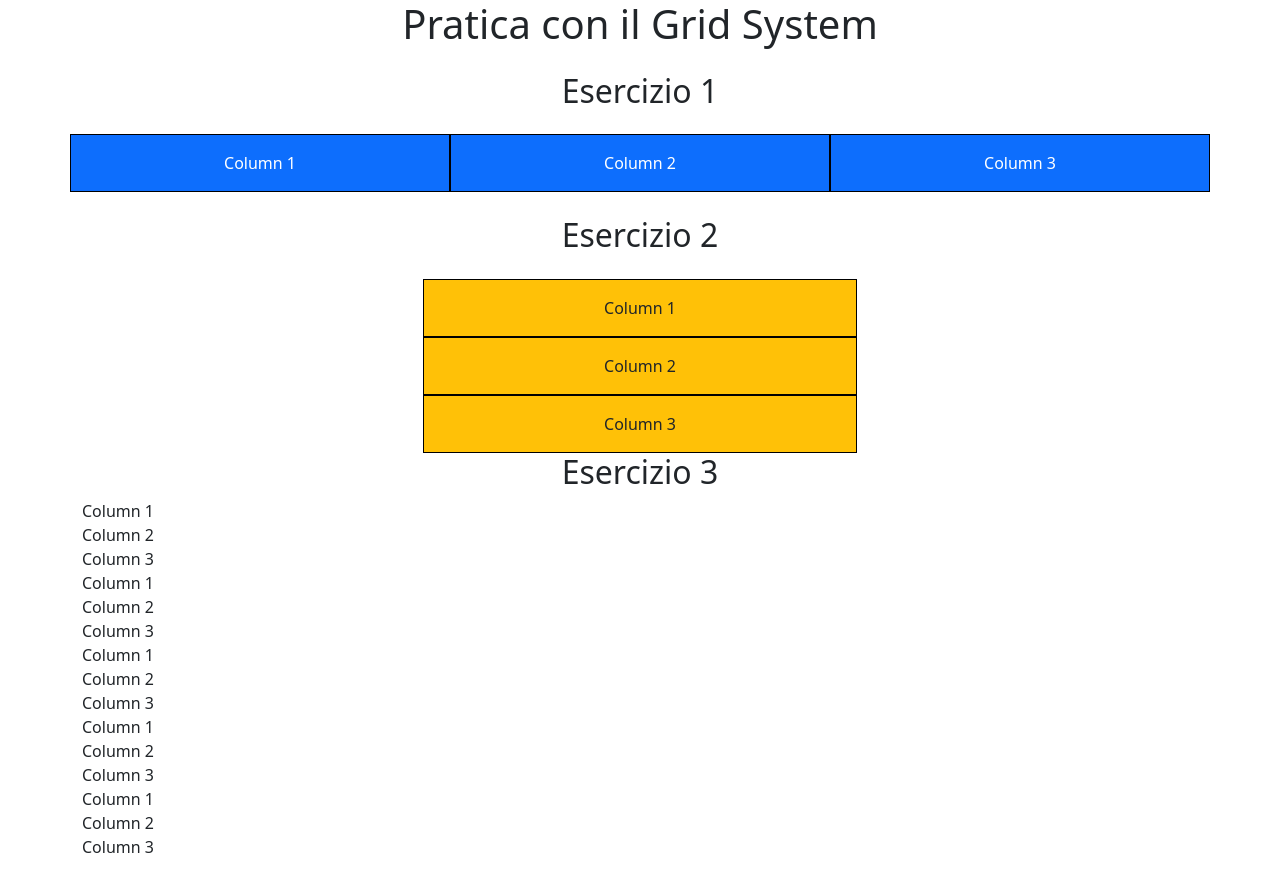
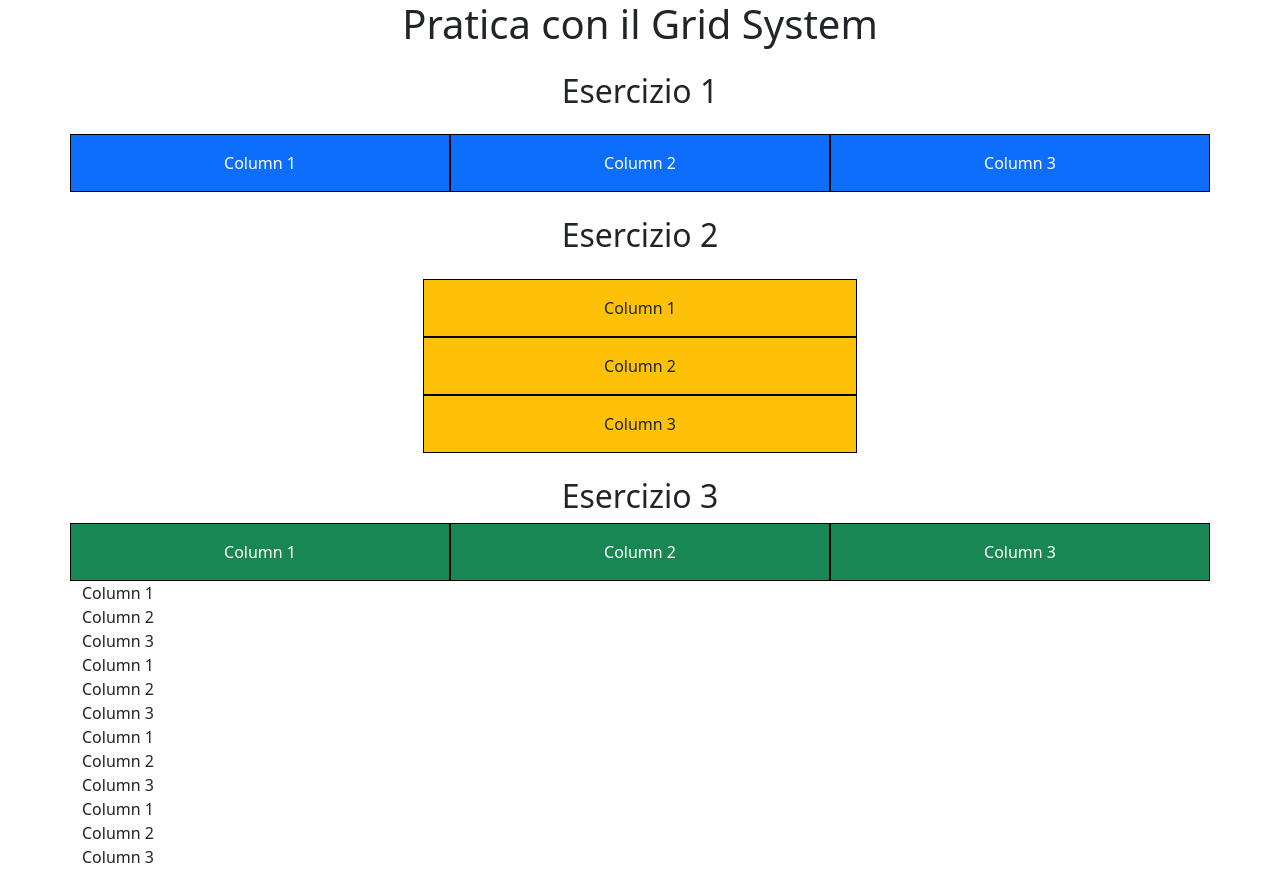
Before and after one commit to wendy090296/U2-W2-D1, a plain HTML site: page index.html in a window 1280 px wide. Drawn offline with nearby package versions, Linux system fonts and the light colour scheme.

Commit message:
changes applied

```diff
--- a/index.html
+++ b/index.html
@@ -61,18 +61,27 @@
         </div>
       </div>
       <div>
-        <h2 class="text-center">Esercizio 3</h2>
+        <h2 class="text-center mt-4">Esercizio 3</h2>
       </div>
       <!-- PRIMA GRIGLIA (MOBILE)-->
       <div class="container d-flex-center">
         <div class="row">
-          <div class="col-4">
+          <div
+            class="col-4 bg-success text-white text-center p-3 border border-black"
+          >
             Column 1
-            <div class="col-4">
-              Column 2
-              <div class="col-4"></div>
-              Column 3
-            </div>
+          </div>
+
+          <div
+            class="col-4 bg-success text-white text-center p-3 border border-black"
+          >
+            Column 2
+          </div>
+
+          <div
+            class="col-4 bg-success text-white text-center p-3 border border-black"
+          >
+            Column 3
           </div>
         </div>
       </div>
```
